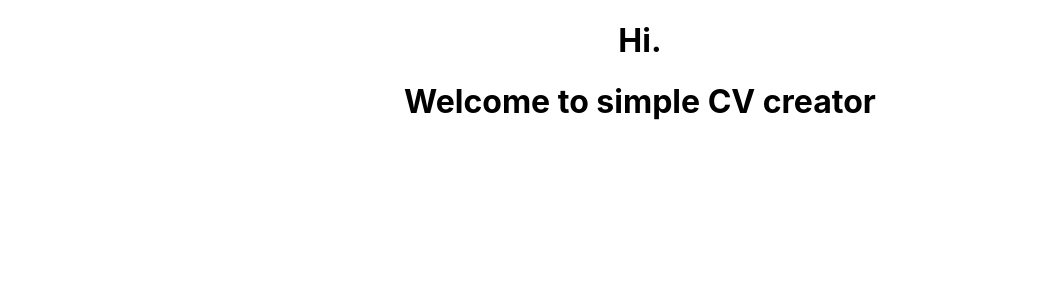
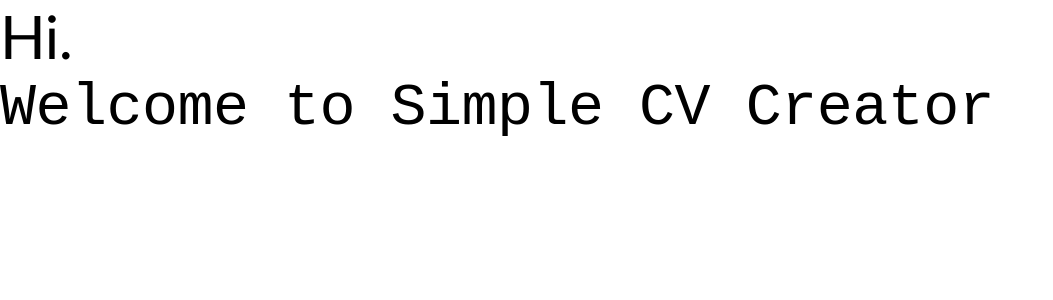
Before and after one commit to lewispotticary/simple-cv-creator, a React (Create React App) app: page / in a window 1280 px wide. Shown: the top 300 px of the page, without its empty margins (0-1053 px from the left). Built offline with nearby package versions, Linux system fonts and the light colour scheme.

Commit message:
Created welcome component

```diff
--- a/src/App.js
+++ b/src/App.js
@@ -1,11 +1,10 @@
 import './App.css';
+
+import Welcome from './components/welcome/welcome';
 
 function App() {
   return (
-    <div className="App">
-      <h1>Hi.</h1>
-      <h1>Welcome to simple CV creator</h1>
-    </div>
+    <Welcome/>
   );
 }
 
--- /dev/null
+++ b/src/components/welcome/welcome.jsx
@@ -0,0 +1,14 @@
+import React from 'react'
+
+import { Typography } from '@mui/material'
+
+function welcome() {
+  return (
+    <div>
+      <Typography fontFamily={'Trebuchet MS'} variant='h2'>Hi.</Typography>
+      <Typography fontFamily={'Courier New'} variant='h2'>Welcome to Simple CV Creator</Typography>
+    </div>
+  )
+}
+
+export default welcome
```
